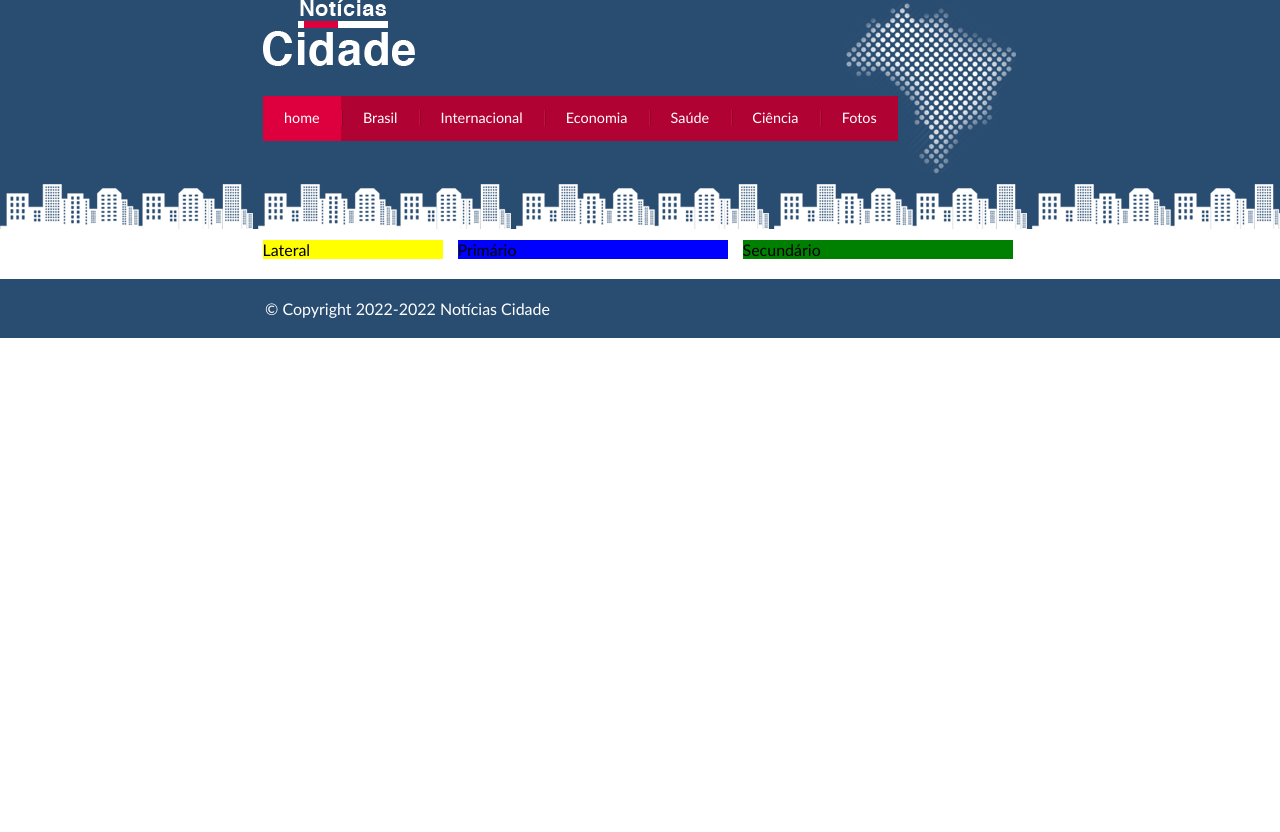
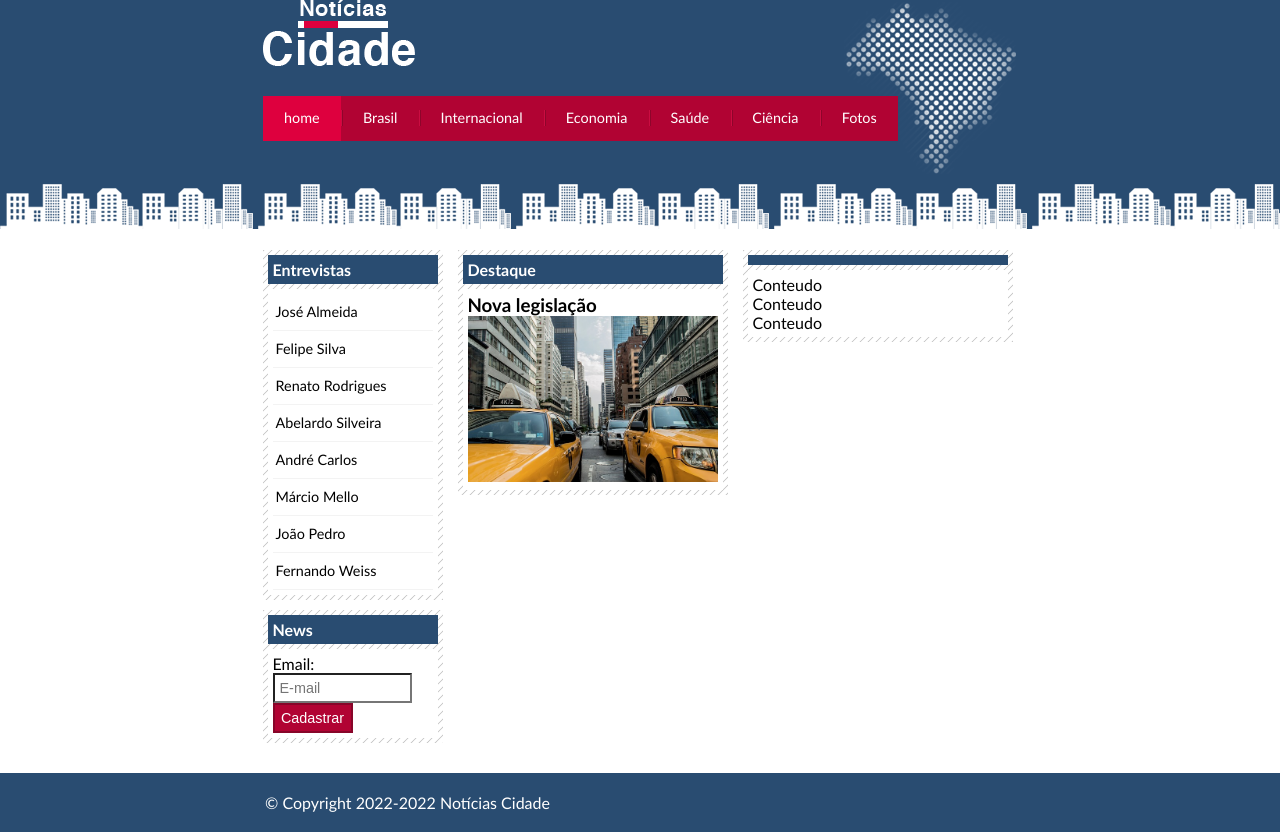
Before and after one commit to Mcervelheri/Site-de-noticias-cidade, a plain HTML site: page index.html in a window 1280 px wide. Before the commit the page ends 800 px from the top, so only its background shows below. Drawn offline with Linux system fonts and the light colour scheme.

Commit message:
modified:   estilo.css 	modified:   fotos.html 	modified:   index.html

```diff
--- a/estilo.css
+++ b/estilo.css
@@ -82,14 +82,12 @@ body.fotos #navegacao a#fotos
     width: 180px;
     float: left;
     margin: 0 0 20px -750px;
-    background: yellow;
 }
 
 #primario {
     width: 270px;
     float: left;
     margin: 0 0 20px 195px;
-    background: blue;
 }
 
 #duas-colunas #primario {
@@ -105,10 +103,64 @@ body.fotos #navegacao a#fotos
     width: 270px;
     float: left;
     margin: 0 0 20px 15px;
-    background: green;
 }
 
+.caixa {
+    margin: 10px 0;
+    padding: 5px;
+    background: #f3f3f3 url(imagens/fundo-caixa.png);
+}
 
+h2 {
+    font-size: 1em;
+    background: #294c71;
+    color: #fff;
+    padding: 5px;
+}
+
+.caixa-conteudo {
+    background: #fff;
+    padding: 5px;
+    margin-top: 5px;
+}
+/*Configura menus laterais*/
+
+#lateral ul a {
+    font-size: 0.9em;
+    padding: 3px;
+    display: block;
+    line-height: 30px;
+    color: #000;
+    text-decoration: none;
+    border-bottom: 1px solid #f3f3f3;
+}
+
+#lateral ul a:hover {
+    color: #a1a1a1;
+    background: #f9f9f9 url(imagens/marcador.png) no-repeat left center;
+    padding-left: 20px;
+}
+
+/*Configura formulários*/
+
+label {
+    display: block;
+    cursor: pointer;
+}
+
+input {
+    font-size: 0.9em;
+    background-color: #fff;
+    padding: 5px;
+    width: 125px;
+}
+
+input.submit {
+    width: 80px;
+    color: #fff;
+    background-color: #b10333;
+    border: 2px solid #870529;
+}
 
 /*Rodapé*/
 
--- a/index.html
+++ b/index.html
@@ -9,7 +9,7 @@
         <title>Notícias Cidade</title>
     </head>
 
-    <body id="tres-colunas" class="home">
+    <body class="home">
         <!-- Início container -->
         <div id="container">
 
@@ -29,9 +29,61 @@
             <!-- Início conteúdo -->
             <div id="conteudo">
 
-                <div id="primario">Primário</div>
-                <div id="secundario">Secundário</div>
-                <div id="lateral">Lateral</div>
+                <div id="primario">
+                    <div class="caixa">
+                        <h2>Destaque</h2>
+                        <div class="caixa-conteudo">
+                            <h3>Nova legislação</h3>
+                            <img src="imagens/taxi.jpg" width="100%">
+                        </div>
+                    </div>
+                </div>
+                <div id="secundario">
+                    <div class="caixa">
+                        <h2></h2>
+                        <div class="caixa-conteudo">
+                            Conteudo <br>
+                            Conteudo <br>
+                            Conteudo <br>
+                        </div>
+                    </div>
+                </div>
+
+                <!--Início lateral-->
+                <div id="lateral">
+
+                    <div class="caixa">
+                        <h2>Entrevistas</h2>
+                        <div class="caixa-conteudo">
+                            <ul>
+                                <li><a href="">José Almeida</a></li>
+                                <li><a href="">Felipe Silva</a></li>
+                                <li><a href="">Renato Rodrigues</a></li>
+                                <li><a href="">Abelardo Silveira</a></li>
+                                <li><a href="">André Carlos</a></li>
+                                <li><a href="">Márcio Mello</a></li>
+                                <li><a href="">João Pedro</a></li>
+                                <li><a href="">Fernando Weiss</a></li>
+                            </ul>
+                        </div>
+                    </div>
+
+                    <div class="caixa">
+                        <h2>News</h2>
+                        <div class="caixa-conteudo">
+                           <form action="">
+                                <div>
+                                    <label for="email">Email:</label>
+                                    <input type="text" name="email" id="email" placeholder="E-mail">
+                                </div>
+                                <div>
+                                    <input class="submit" type="submit" value="Cadastrar">
+                                </div>
+                           </form>
+                        </div>
+                    </div>
+
+                </div><!--fim /lateral-->
 
             </div><!-- fim /conteúdo -->
 
```
Also changed, not shown: fotos.html (+17 -2 lines).
